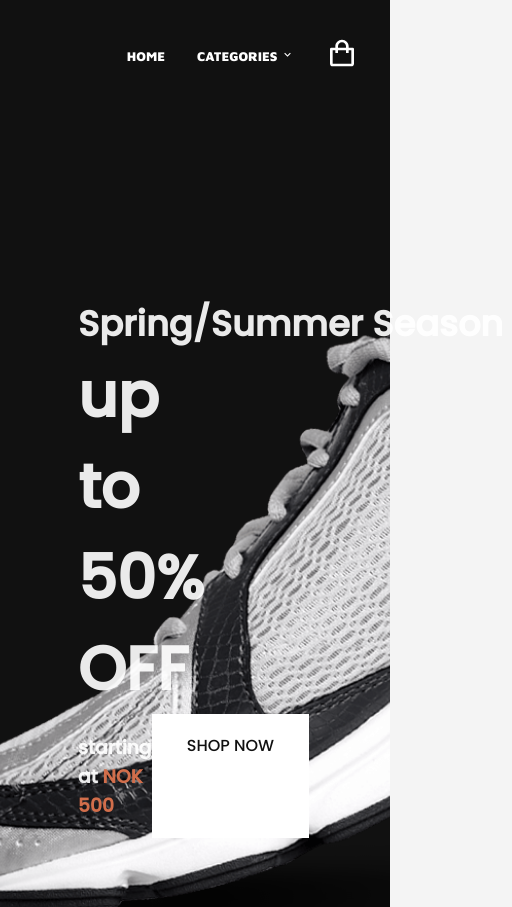
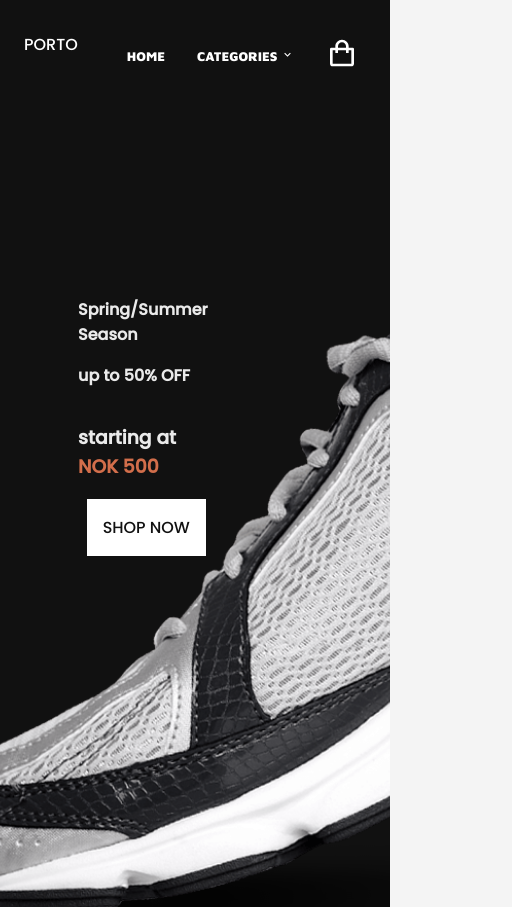
Before and after one commit to FabrizioOnorio/e-commerce-frontend, a React (Create React App) app: page / in a window 390 px wide. Shown: the top 907 px of the page, 512 px wide, since content can reach past the window. Built offline with nearby package versions, Linux system fonts and the light colour scheme; no server answers.

Commit message:
landing page mobile

```diff
--- a/src/styles/homepage.css
+++ b/src/styles/homepage.css
@@ -13,6 +13,8 @@
 .homepage--shop--button {
 	background-color: rgb(255, 255, 255);
 	color: rgb(17, 17, 17);
+	display: flex;
+	align-items: center;
 	padding: 1.2rem 2.2rem;
 }
 
@@ -47,7 +49,33 @@
 
 @media (max-width: 768px) {
 	.homepage--shop--button {
-		align-items: center;
-		padding: 1rem 1rem 0 rem 1rem;
+		padding: 0 1rem 0 1rem;
+	}
+
+	.homepage--text h2 {
+		overflow-wrap: break-word;
+		font-size: medium;
+		margin-bottom: 1rem;
+	}
+
+	.homepage--text h1 {
+		overflow-wrap: break-word;
+		font-size: medium;
+		margin-bottom: 1rem;
+	}
+
+	.homepage--text--sales {
+		display: flex;
+		flex-direction: column;
+		font-size: medium;
+	}
+
+	.homepage--text h1 {
+		font-size: medium;
+	}
+
+	.homepage--shop--button {
+		align-content: left;
+		padding: 1rem;
 	}
 }
--- a/src/styles/navbar.css
+++ b/src/styles/navbar.css
@@ -49,6 +49,6 @@
 	}
 
 	.navbar--logo {
-		display: none;
+		font-size: medium;
 	}
 }
```
